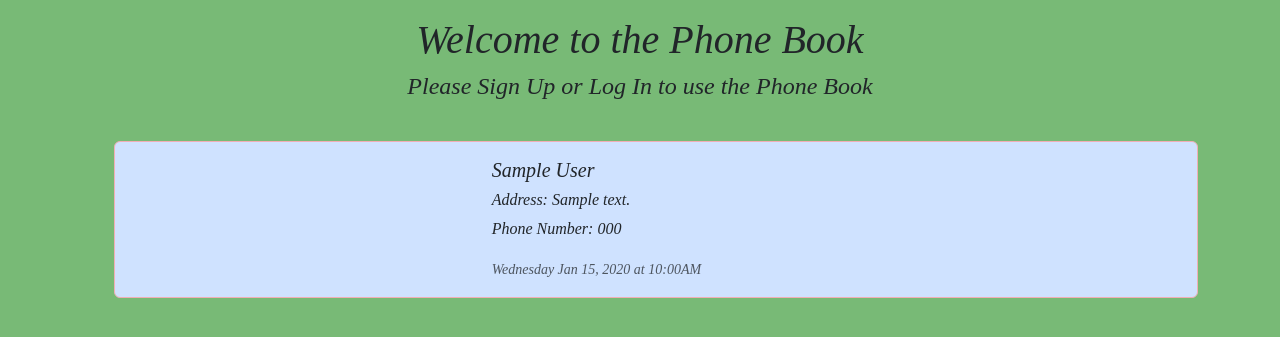
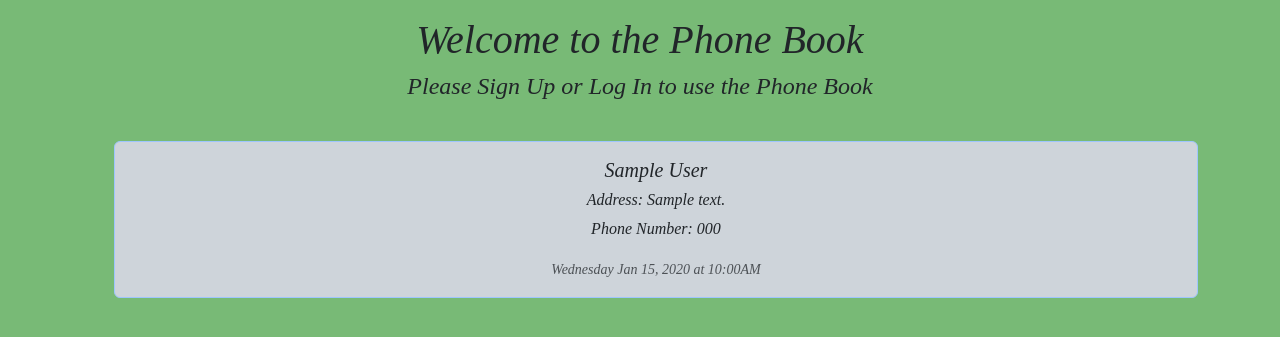
Before and after one commit to KelvinVillago/YGODeckEditor, a Flask app: page / in a window 1280 px wide. Shown: the part 56-393 px from the top of the page. Run offline with Flask 3, Linux system fonts and the light colour scheme; tables that the repository leaves empty hold one stand-in row (values such as "Sample post").

```diff
--- a/app/templates/index.html
+++ b/app/templates/index.html
@@ -14,11 +14,9 @@
 {% block content %}
     <div class="col-12">
         {% for num in nums %}
-            <div class="card my-3 bg-primary-subtle border-danger-subtle">
+            <div class="card my-3 bg-dark-subtle border-primary-subtle text-center">
                 <div class="row g-0">
-                    <div class="col-md-4">
-                    </div>
-                    <div class="col-md-8">
+                    <div class="col-md-12">
                         <div class="card-body">
                         <h5 class="card-title">{{ num.first_name.title()+' '+num.last_name.title() }}</h5>
                         <h6 class="card-subtle">Address: {{ num.address }}</h6>
```
